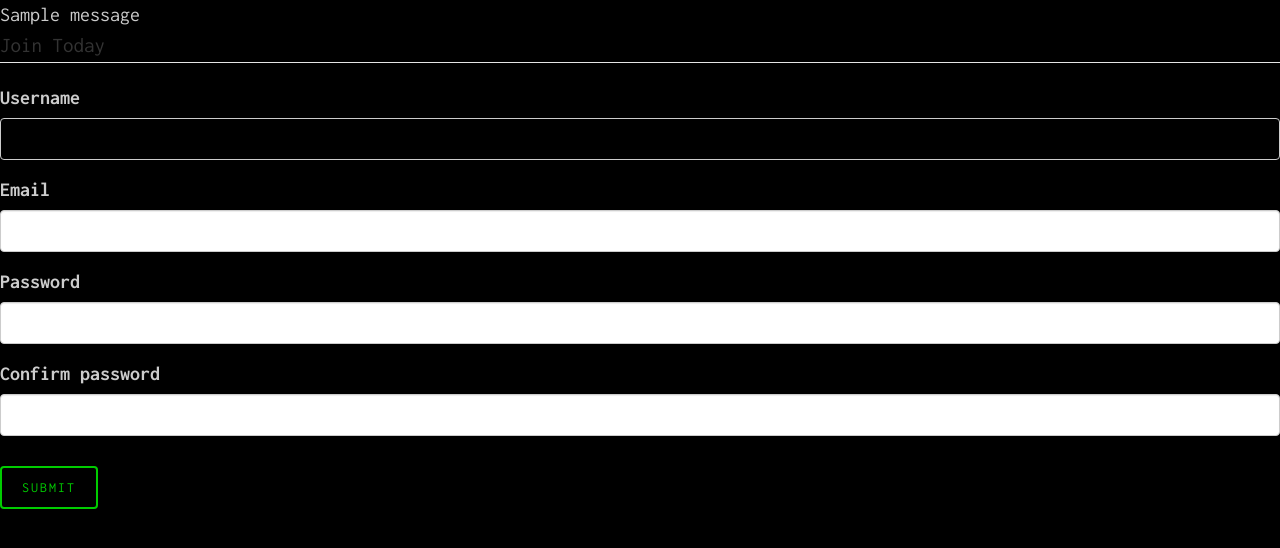
After one commit to handwrittenjello/AutomatedEdit, a Python web app: template flask/templates/register.html in a window 1280 px wide. The commit adds this page. Shown: the top 548 px of the page. Run offline with Jinja, Linux system fonts and the light colour scheme; the template is opened without the code that fills it, so the values that code supplies are empty, except form fields; one stand-in notice (Sample message) is shown; form fields are guessed from the names that the template uses.

Commit message:
Added Input UI

```diff
--- /dev/null
+++ b/flask/functiontest.py
@@ -0,0 +1,2 @@
+def function():
+    print('Function Test')
--- /dev/null
+++ b/flask/templates/layout.html
@@ -0,0 +1,87 @@
+<!DOCTYPE html>
+<!--[if lt IE 7]>      <html class="no-js lt-ie9 lt-ie8 lt-ie7"> <![endif]-->
+<!--[if IE 7]>         <html class="no-js lt-ie9 lt-ie8"> <![endif]-->
+<!--[if IE 8]>         <html class="no-js lt-ie9"> <![endif]-->
+<!--[if gt IE 8]><!--> <html class="no-js"> <!--<![endif]-->
+    <head>
+    <meta charset="utf-8">
+    <meta http-equiv="X-UA-Compatible" content="IE=edge">
+    <title>UFC Fight Card Splitter</title>
+    <meta name="viewport" content="width=device-width, initial-scale=1">
+    <meta name="description" content="Free HTML5 Template by FreeHTML5.co" />
+    <meta name="keywords" content="free html5, free template, free bootstrap, html5, css3, mobile first, responsive" />
+    <meta name="author" content="FreeHTML5.co" />
+
+    <!-- Facebook and Twitter integration -->
+    <meta property="og:title" content=""/>
+    <meta property="og:image" content=""/>
+    <meta property="og:url" content=""/>
+    <meta property="og:site_name" content=""/>
+    <meta property="og:description" content=""/>
+    <meta name="twitter:title" content="" />
+    <meta name="twitter:image" content="" />
+    <meta name="twitter:url" content="" />
+    <meta name="twitter:card" content="" />
+    <!-- Place favicon.ico and apple-touch-icon.png in the root directory -->
+    <link rel="shortcut icon" href="favicon.ico">
+    <link href="https://fonts.googleapis.com/css?family=Inconsolata:400,700" rel="stylesheet">
+
+    <!-- Animate.css -->
+    <link rel="stylesheet" href="{{ url_for('static',filename='css/animate.css') }}">
+    <!-- Icomoon Icon Fonts-->
+    <link rel="stylesheet" href="{{ url_for('static',filename='css/icomoon.css') }}">
+    <!-- Simple Line Icons -->
+    <link rel="stylesheet" href="{{ url_for('static',filename='css/simple-line-icons.css') }}">
+    <!-- Bootstrap  -->
+    <link rel="stylesheet" href="{{ url_for('static',filename='css/bootstrap.css') }}">
+    <!-- Style -->
+    <link rel="stylesheet" href="{{ url_for('static',filename='css/style.css') }}">
+    <!-- Modernizr JS -->
+    <script src="{{ url_for('static',filename='js/modernizr-2.6.2.min.js') }}"></script>
+    <!-- FOR IE9 below -->
+    <!--[if lt IE 9]>
+    <script src="{{ url_for('static',filename='js/respond.min.js') }}"></script>
+    <![endif]-->
+    <style>
+    .container  { width: 100%; clear: both; height: 100% }
+    .container input { { width: 100px; clear: both; } }
+    .container  { display: flex; }
+    .container  {align-items: flex-start; }
+    .navigation  {display: flex; flex-flow: row wrap; justify-content: flex end }
+    @media all and (max-width: 800px)  {
+        .navigation { {} } justify-content: space-around;} }    } }
+    @media all and (max-width: 500px){ {} }
+        .navigation {  flex-direction: column;}
+    input [type="text"], textarea { {} }
+        background-color : d1d1d1;
+    } }
+    </style>
+    {% with messages = get_flashed_messages(with_categories=true) %}
+        {% if messages %}
+            {% for category, message in messages %}
+            <div class = "alert-{{ category }}">
+            </div>
+                {{ message }}
+            {% endfor %}
+        {% endif %}
+    {% endwith %}
+    {% block content %}
+
+    {% endblock content %}
+
+    <!-- jQuery -->
+    <script src="{{ url_for('static',filename='js/jquery.min.js') }}"></script>
+    <!-- jQuery Easing -->
+    <script src="{{ url_for('static',filename='js/jquery.easing.1.3.js') }}"></script>
+    <!-- Bootstrap -->
+    <script src="{{ url_for('static',filename='js/bootstrap.min.js') }}"></script>
+    <!-- Waypoints -->
+    <script src="{{ url_for('static',filename='js/jquery.waypoints.min.js') }}"></script>
+    <!-- Stellar Parallax -->
+    <script src="{{ url_for('static',filename='js/jquery.stellar.min.js') }}"></script>
+    <!-- Counters -->
+    <script src="{{ url_for('static',filename='js/jquery.countTo.js') }}"></script>
+    <!-- Main JS (Do not remove) -->
+    <script src="{{ url_for('static',filename='js/main.js') }}"></script>
+    </body>
+</html>
--- /dev/null
+++ b/flask/templates/register.html
@@ -0,0 +1,31 @@
+{% extends "layout.html" %}
+{% block content %}
+	<div class="content-section">
+		<form method="POST" action="">
+			{{ form.hidden_tag() }}
+			<fieldset class="form-group">
+					<legend class="border-bottom mb-4">Join Today{{ inputForm.cardNumber.data }}</legend>
+					<div class="form-group">
+						{{ form.username.label(class="form-control-label") }}
+						{{ form.username(class="form-control form control-lg") }}
+					</div>
+					<div class="form-group">
+						{{ form.email.label(class="form-control-label") }}
+						{{ form.email(class="form-control form control-lg") }}
+					</div>
+					<div class="form-group">
+						{{ form.password.label(class="form-control-label") }}
+						{{ form.password(class="form-control form control-lg") }}
+					</div>
+					<div class="form-group">
+						{{ form.confirm_password.label(class="form-control-label") }}
+						{{ form.confirm_password(class="form-control form control-lg") }}
+					</div>
+			</fieldset>
+			<div class="form-group">
+				{{ form.submit(class="btn btn-outline-info") }}
+			</div>
+		</form>
+
+
+{% endblock content %}
```
Also changed, not shown: flask/form.py (added, +29 -0 lines), flask/input.py (+20 -6 lines), flask/templates/input.html (+15 -78 lines).
